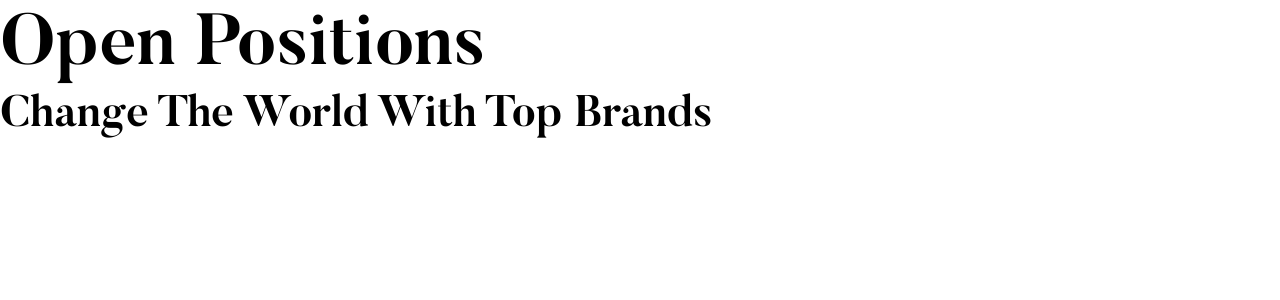
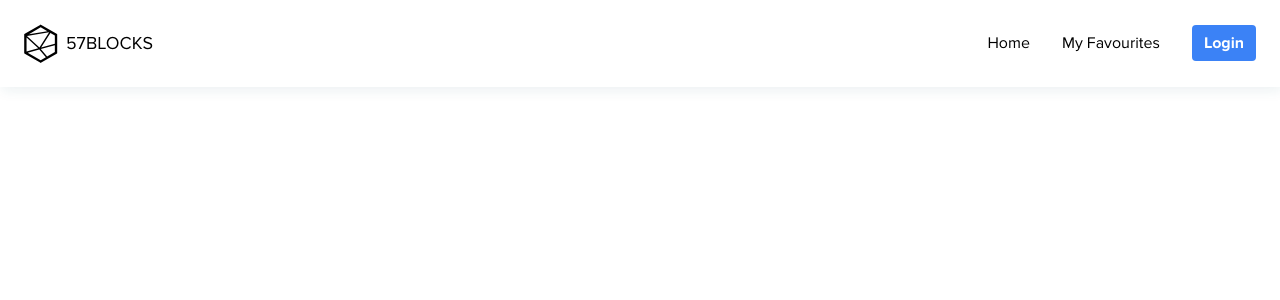
Before and after one commit to CarlosGMI/57BlocksTest, a Nuxt app: page / in a window 1280 px wide. Shown: the top 300 px of the page. Built offline with nearby package versions, Linux system fonts and the light colour scheme.

Commit message:
Add basic navbar navigation

```diff
--- /dev/null
+++ b/assets/styles/core/utilities.css
@@ -0,0 +1,9 @@
+@tailwind base;
+@tailwind components;
+@tailwind utilities;
+
+@layer utilities {
+  .container {
+    @apply max-w-7xl mx-auto;
+  }
+}
--- a/assets/styles/index.css
+++ b/assets/styles/index.css
@@ -1,2 +1,3 @@
+@import './core/utilities.css';
 @import './core/fonts.css';
 @import './core/typography.css';
--- /dev/null
+++ b/components/Icons/Close.vue
@@ -0,0 +1,24 @@
+<template>
+  <svg
+    :class="className"
+    fill="none"
+    stroke-linecap="round"
+    stroke-linejoin="round"
+    stroke-width="2"
+    viewBox="0 0 24 24"
+    stroke="currentColor"
+  >
+    <path d="M6 18L18 6M6 6l12 12"></path>
+  </svg>
+</template>
+
+<script>
+export default {
+  props: {
+    className: {
+      type: String,
+      default: '',
+    },
+  },
+}
+</script>
--- /dev/null
+++ b/components/Icons/Hamburger.vue
@@ -0,0 +1,24 @@
+<template>
+  <svg
+    :class="className"
+    fill="none"
+    stroke-linecap="round"
+    stroke-linejoin="round"
+    stroke-width="2"
+    viewBox="0 0 24 24"
+    stroke="currentColor"
+  >
+    <path d="M4 6h16M4 12h16M4 18h16"></path>
+  </svg>
+</template>
+
+<script>
+export default {
+  props: {
+    className: {
+      type: String,
+      default: '',
+    },
+  },
+}
+</script>
--- /dev/null
+++ b/components/Navbar/Navbar.vue
@@ -0,0 +1,105 @@
+<template>
+  <nav class="navbar fixed w-full p-6 bg-transparent">
+    <div class="flex items-center justify-between container">
+      <!-- Header logo -->
+      <NavbarLogo />
+
+      <!-- Mobile toggle -->
+      <div class="md:hidden flex">
+        <button class="text-black" @click="drawer">
+          <IconsHamburger className="h-8 w-8 fill-current" />
+        </button>
+      </div>
+
+      <!-- Navbar -->
+      <div class="hidden md:block">
+        <NavbarNavigation list-classes="flex space-x-8 text-regular" />
+      </div>
+
+      <!-- Dark Background Transition -->
+      <transition
+        enter-class="opacity-0"
+        enter-active-class="ease-out transition-medium"
+        enter-to-class="opacity-100"
+        leave-class="opacity-100"
+        leave-active-class="ease-out transition-medium"
+        leave-to-class="opacity-0"
+      >
+        <div
+          @keydown.esc="closeDrawer"
+          v-show="isOpen"
+          class="z-10 fixed inset-0 transition-opacity"
+        >
+          <div
+            @click="closeDrawer"
+            class="absolute inset-0 bg-black opacity-50"
+            tabindex="0"
+          ></div>
+        </div>
+      </transition>
+
+      <!-- Drawer Menu -->
+      <aside
+        class="p-5 transform top-0 left-0 w-64 bg-white fixed h-full overflow-auto ease-in-out transition-all duration-300 z-30"
+        :class="isOpen ? 'translate-x-0' : '-translate-x-full'"
+      >
+        <div class="close">
+          <button class="absolute top-0 right-0 mt-4 mr-4" @click="closeDrawer">
+            <IconsClose className="w-6 h-6" />
+          </button>
+        </div>
+
+        <button
+          @click="closeDrawer"
+          class="flex w-full items-center p-4 border-b"
+        >
+          <NavbarLogo />
+        </button>
+
+        <NavbarNavigation
+          list-classes="divide-y"
+          type="mobile"
+          @itemClicked="closeDrawer"
+        />
+      </aside>
+    </div>
+  </nav>
+</template>
+
+<script>
+export default {
+  data() {
+    return {
+      isOpen: false,
+    }
+  },
+  methods: {
+    closeDrawer() {
+      this.isOpen = false
+    },
+    drawer() {
+      this.isOpen = !this.isOpen
+    },
+  },
+  watch: {
+    isOpen: {
+      immediate: true,
+      handler(isOpen) {
+        if (process.client) {
+          if (isOpen) {
+            document.body.style.setProperty('overflow', 'hidden')
+          } else {
+            document.body.style.removeProperty('overflow')
+          }
+        }
+      },
+    },
+  },
+}
+</script>
+
+<style>
+.navbar {
+  box-shadow: rgb(25 84 102 / 8%) 2px 4px 12px;
+}
+</style>
--- /dev/null
+++ b/components/Navbar/NavbarLogo.vue
@@ -0,0 +1,14 @@
+<template>
+  <nuxt-link
+    class="navbar__logo flex items-center gap-2"
+    to="/"
+    aria-label="Home Link"
+  >
+    <nuxt-img
+      src="/img/57blocks-blackLogo.svg"
+      width="34"
+      alt="57Blocks Logo"
+    />
+    <p class="uppercase">57Blocks</p>
+  </nuxt-link>
+</template>
--- /dev/null
+++ b/components/Navbar/NavbarNavigation.vue
@@ -0,0 +1,56 @@
+<template>
+  <ul :class="listClasses">
+    <li v-for="(item, index) in menuItems" :key="index">
+      <nuxt-link
+        @click="$emit('itemClicked')"
+        :class="itemClasses"
+        :to="item.link"
+      >
+        {{ item.label }}
+      </nuxt-link>
+    </li>
+    <li>
+      <nuxt-link
+        @click="$emit('itemClicked')"
+        class="cta bg-blue-500 hover:bg-blue-600 px-3 py-2 rounded text-white font-semibold"
+        :class="buttonClasses"
+        to="/login"
+      >
+        Login
+      </nuxt-link>
+    </li>
+  </ul>
+</template>
+
+<script>
+export default {
+  data() {
+    return {
+      menuItems: [
+        {
+          label: 'Home',
+          link: '/',
+        },
+        {
+          label: 'My Favourites',
+          link: '/',
+        },
+      ],
+    }
+  },
+  props: {
+    listClasses: String,
+    type: String,
+  },
+  computed: {
+    itemClasses() {
+      return this.type === 'mobile' ? 'my-4 inline-block' : ''
+    },
+    buttonClasses() {
+      return this.type === 'mobile'
+        ? 'my-8 w-full text-center inline-block'
+        : ''
+    },
+  },
+}
+</script>
--- a/layouts/default.vue
+++ b/layouts/default.vue
@@ -1,6 +1,6 @@
+import Navbar from '~~/components/Navbar.vue';
+
 <template>
-  <div>
-    <h1>Open Positions</h1>
-    <h2>Change The World With Top Brands</h2>
-  </div>
+  <Navbar />
+  <slot />
 </template>
--- a/nuxt.config.ts
+++ b/nuxt.config.ts
@@ -1,5 +1,5 @@
 // https://nuxt.com/docs/api/configuration/nuxt-config
 export default defineNuxtConfig({
-  modules: ['@nuxtjs/tailwindcss', '@pinia/nuxt'],
+  modules: ['@nuxtjs/tailwindcss', '@pinia/nuxt', '@nuxt/image-edge'],
   css: ['@/assets/styles/index.css'],
 })
--- a/package.json
+++ b/package.json
@@ -8,6 +8,7 @@
     "postinstall": "nuxt prepare"
   },
   "devDependencies": {
+    "@nuxt/image-edge": "^1.0.0-27991759.1a5eea1",
     "@nuxtjs/tailwindcss": "^6.6.4",
     "dotenv": "^16.0.2",
     "nuxt": "^3.3.1"
```
Also changed, not shown: public/img/57blocks-blackLogo.svg (added), 1 other file (tests, documents, lock files or other folders).
